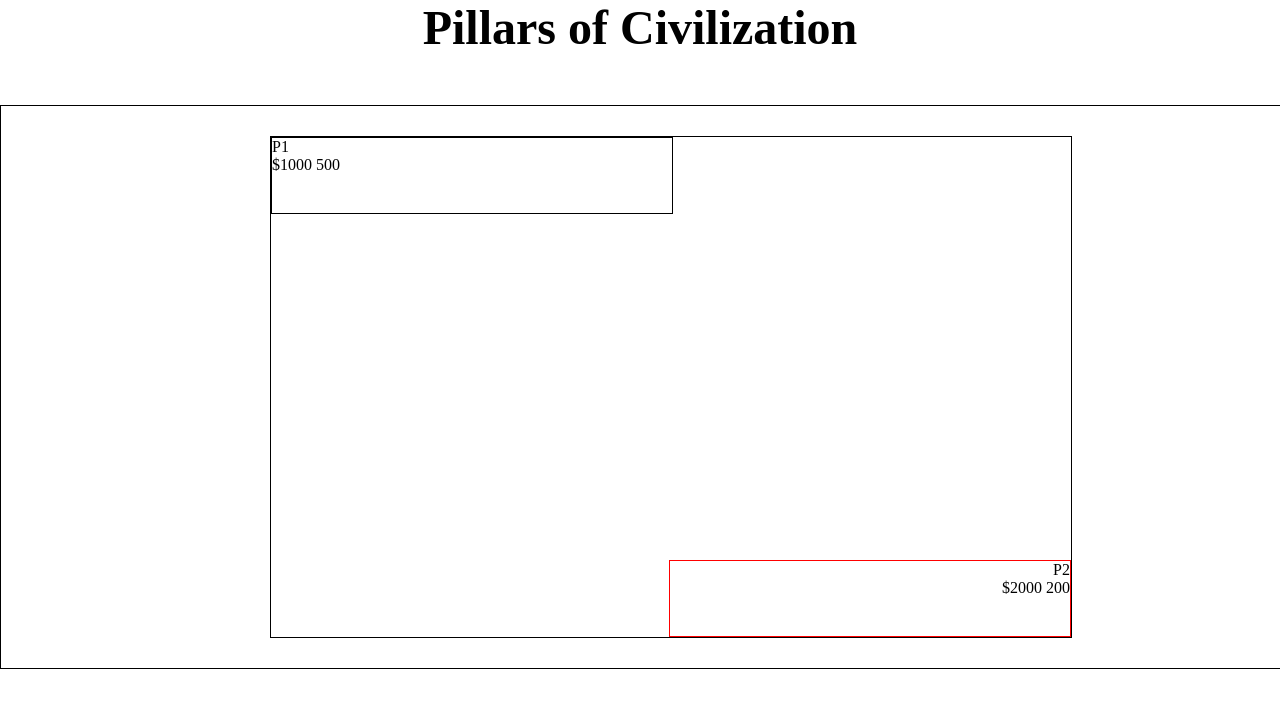
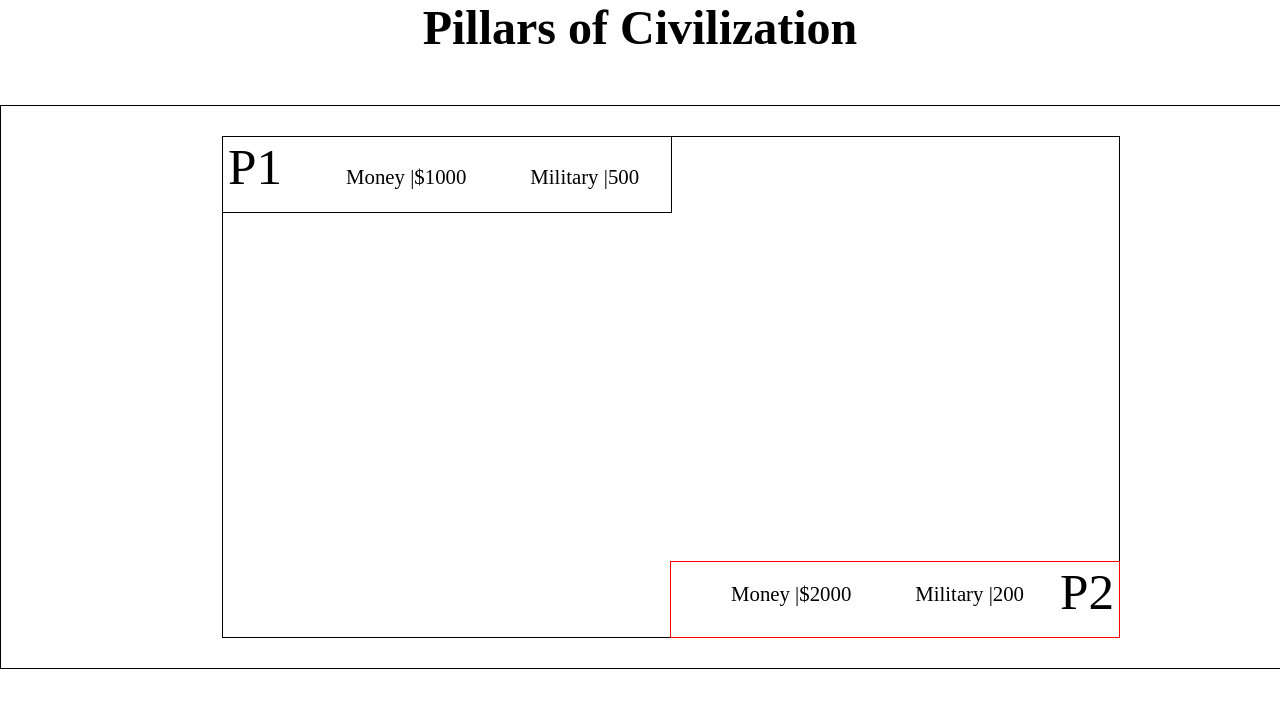
Before and after one commit to egoxiv/pillars-of-civilization, a plain HTML site: page index.html in a window 1280 px wide. Shown: the top 708 px of the page. Drawn offline with Linux system fonts and the light colour scheme.

Commit message:
Adds board and stats

```diff
--- a/css/main.css
+++ b/css/main.css
@@ -27,8 +27,8 @@ Board Container
 *******************/
 
 .container {
-  width: 100%;
-  height: 100%;
+  min-width: 100%;
+  min-height: 100%;
   border: 1px solid black;
   margin-top: 50px;
   padding: 30px;
@@ -42,8 +42,8 @@ Board
 
 .board {
   margin: 0 auto;
-  width: 800px;
-  height: 500px;
+  max-width: 70%;
+  min-height: 500px;
   border: 1px solid black;
   position: relative;
 }
@@ -56,8 +56,8 @@ Dashboard
 
 .dashboard:nth-child(odd) {
   position: absolute;
-  top: 0;
-  left: 0;
+  top: -1px;
+  left: -1px;
   border: 1px solid black;
   width: 50%;
   height: 75px;
@@ -65,18 +65,54 @@ Dashboard
 
 .dashboard:nth-child(even) {
   position: absolute;
-  bottom: 0;
-  right: 0;
+  bottom: -1px;
+  right: -1px;
   border: 1px solid red;
   width: 50%;
   height: 75px;
-  text-align: right;
 }
 
-.money {
-  display: inline;
+.stats {
+  font-size: 1.3em;
 }
 
-.military {
-  display: inline;
+.player {
+  font-size: 3.2em;
 }
+
+.player-1 .player {
+  margin-left: 5px;
+}
+
+.player-2 .player {
+  float: right;
+  margin-left: 30px;
+  margin-right: 5px;
+}
+
+.player-1 .stats {
+  margin-left: 60px;
+  display: inline-block;
+  padding-top: 20px;
+}
+
+.player-2 .stats {
+  margin-left: 60px;
+  display: inline-block;
+  padding-top: 20px;
+}
+
+
+
+/*******************
+Clearfix
+*******************/
+
+.clearfix:after {
+  visibility: hidden;
+  display: block;
+  font-size: 0;
+  content: " ";
+  clear: both;
+  height: 0;
+}
--- a/index.html
+++ b/index.html
@@ -8,38 +8,20 @@
     <h1 class="game-title">Pillars of Civilization</h1>
 
     <div class='container'>
-        <div class="board">
-            <div class="dashboard">
-                <div class="player1">
-                    <div class="player">
-                        <span>P1</span>
-                    </div>
-                    <div class="money">
-                        <span>$1000</span>
-                    </div>
-                    <div class="military">
-                        <span>500</span>
-                    </div>
-                </div>
+        <div class="board clearfix">
+            <div class="dashboard player-1">
+                <span class="player">P1</span>
+                <span class="money stats"><span>Money |</span>$1000</span>
+                <span class="military stats"><span>Military |</span>500</span>
             </div>
 
-            <div class="dashboard">
-                <div class="player2">
-                    <div class="player">
-                        <span>P2</span>
-                    </div>
-                    <div class="money">
-                        <span>$2000</span>
-                    </div>
-                    <div class="military">
-                        <span>200</span>
-                    </div>
-                </div>
+            <div class="dashboard player-2">
+                <span class="player">P2</span>
+                <span class="money stats"><span>Money |</span>$2000</span>
+                <span class="military stats"><span>Military |</span>200</span>
             </div>
-
         </div>
     </div>
 
-
 </body>
 </html>
```
